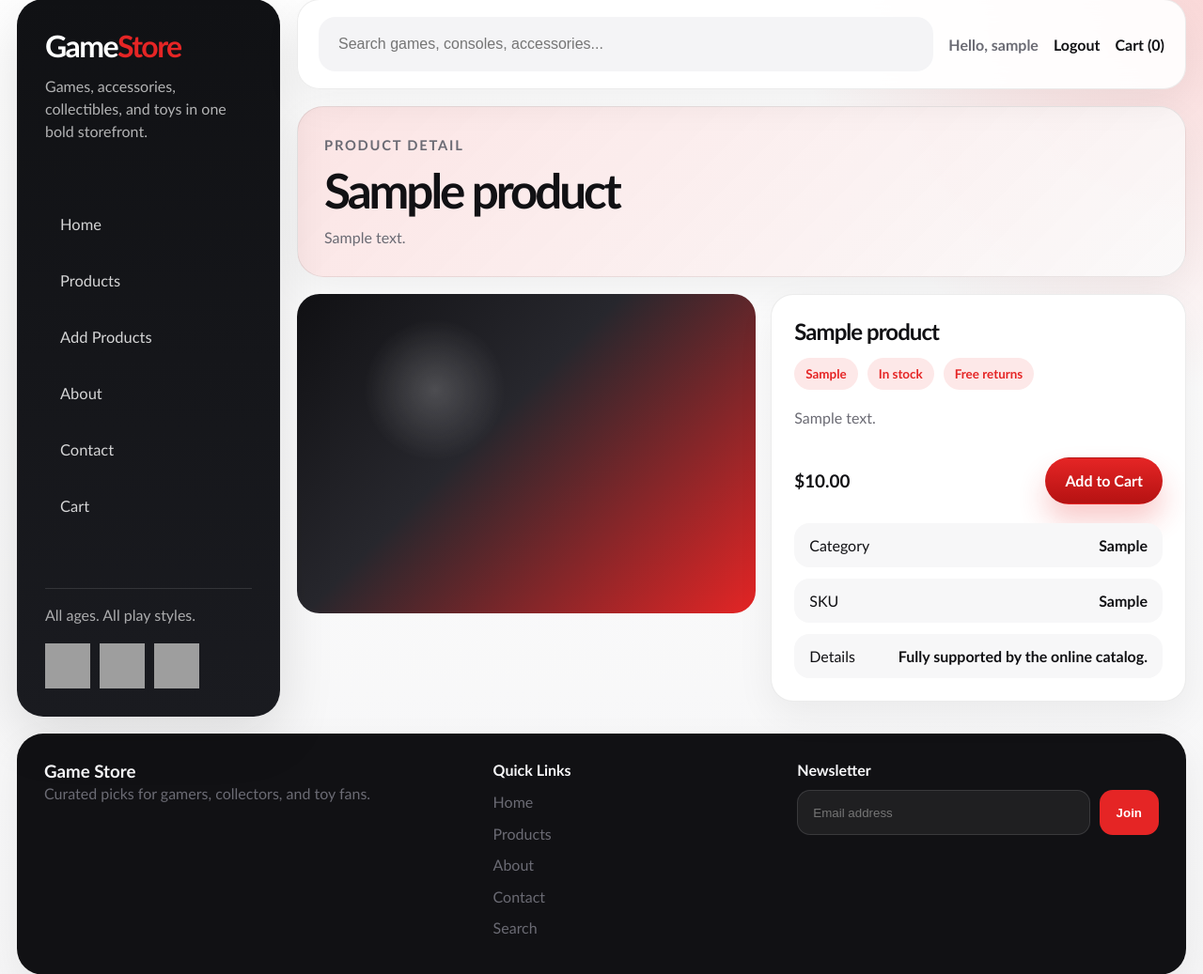
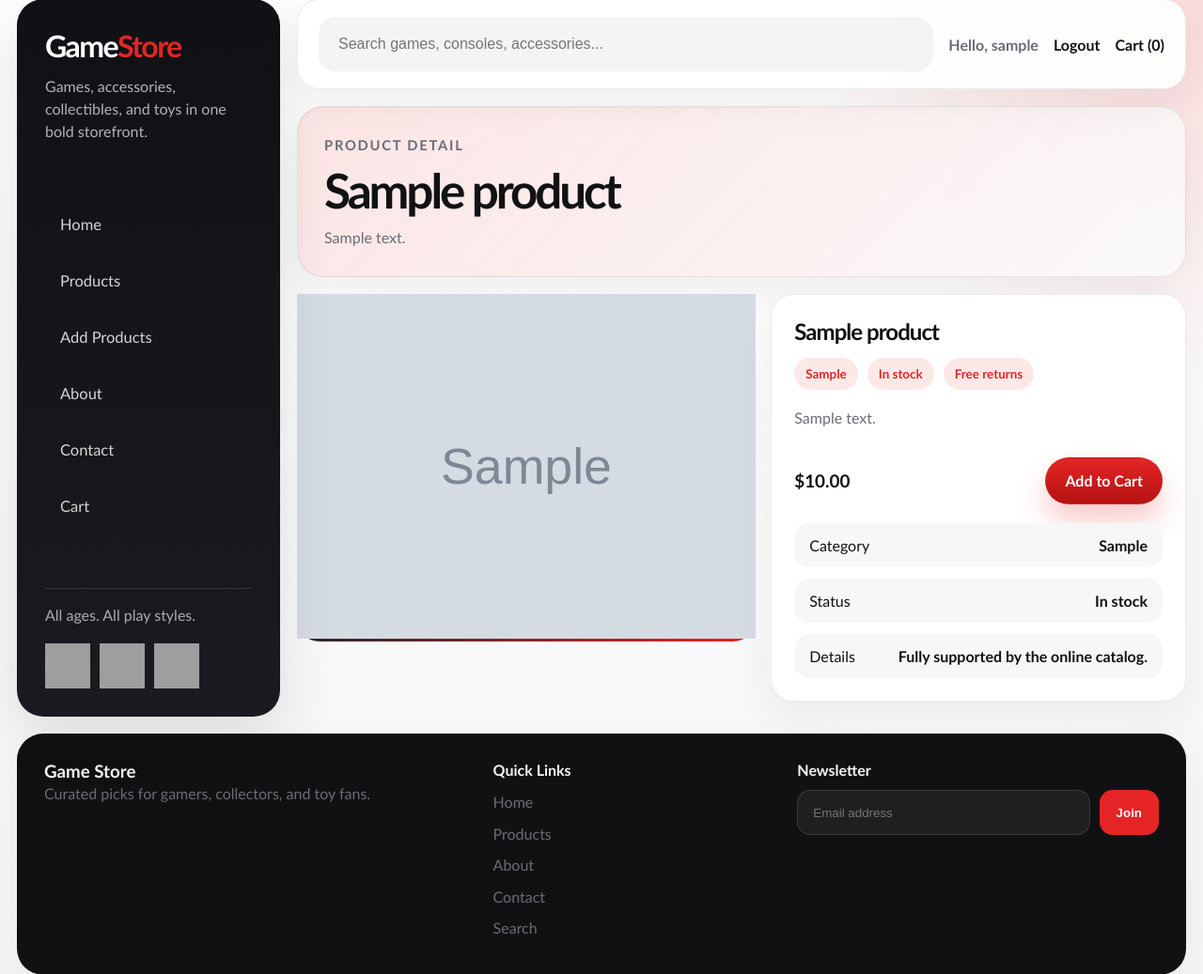
Before and after one commit to malakafifii/Web-Programming--Game-Store, a PHP site: the page made by Game Store/ptoduct.php in a window 1280 px wide. Shown: the part 19-1056 px from the top of the page at 94% size. Run offline with PHP 8.4, Linux system fonts and the light colour scheme; the visitor is signed in with stand-in values (Sample User, id 1); tables that the repository leaves empty hold one stand-in row (values such as "Sample post"); grey boxes marked "Sample" are stand-in pictures; grey boxes are pictures that could not be loaded.

Commit message:
fixed adding items, added images to items

```diff
--- a/Game Store/db_schema.sql
+++ b/Game Store/db_schema.sql
@@ -6,11 +6,11 @@ CREATE TABLE products (
     id INT AUTO_INCREMENT PRIMARY KEY,
     slug VARCHAR(100) NOT NULL UNIQUE,
     name VARCHAR(255) NOT NULL,
-    short_description VARCHAR(255) NOT NULL,
     description TEXT NOT NULL,
     price DECIMAL(10,2) NOT NULL,
     category VARCHAR(100) NOT NULL,
-    sku VARCHAR(100) DEFAULT NULL,
+    image VARCHAR(255) DEFAULT NULL,
+    stock_status ENUM('in_stock','out_of_stock') NOT NULL DEFAULT 'in_stock',
     created_at TIMESTAMP DEFAULT CURRENT_TIMESTAMP
 ) ENGINE=InnoDB DEFAULT CHARSET=utf8mb4;
 
--- a/Game Store/includes/db.php
+++ b/Game Store/includes/db.php
@@ -83,10 +83,10 @@ function getProductById(int $id): ?array
 
 function searchProducts(string $query): array
 {
-    $sql = 'SELECT * FROM products WHERE name LIKE :q1 OR short_description LIKE :q2 OR description LIKE :q3 ORDER BY id ASC';
+    $sql = 'SELECT * FROM products WHERE name LIKE :q OR description LIKE :q ORDER BY id ASC';
     $stmt = db()->prepare($sql);
     $param = '%' . $query . '%';
-    $stmt->execute(['q1' => $param, 'q2' => $param, 'q3' => $param]);
+    $stmt->execute(['q' => $param]);
     return $stmt->fetchAll();
 }
 
@@ -198,19 +198,16 @@ function makeUniqueSlug(string $value): string
 function createProduct(array $productData): int
 {
     $name = trim($productData['name'] ?? '');
-    $shortDescription = trim($productData['short_description'] ?? '');
     $description = trim($productData['description'] ?? '');
     $price = (float) ($productData['price'] ?? 0);
     $category = trim($productData['category'] ?? '');
-    $sku = trim($productData['sku'] ?? '');
     $slug = trim($productData['slug'] ?? '');
 
-    // ✅ NEW FIELDS FIXED
     $image = $productData['image'] ?? null;
     $stockStatus = $productData['stock_status'] ?? 'in_stock';
 
-    if ($name === '' || $shortDescription === '' || $description === '' || $category === '') {
-        throw new InvalidArgumentException('All product fields except SKU are required.');
+    if ($name === '' || $description === '' || $category === '') {
+        throw new InvalidArgumentException('Name, description, category and price are required.');
     }
 
     if ($price <= 0) {
@@ -225,19 +222,17 @@ function createProduct(array $productData): int
 
     $stmt = db()->prepare(
         'INSERT INTO products
-        (slug, name, short_description, description, price, category, sku, image, stock_status)
+        (slug, name, description, price, category, image, stock_status)
         VALUES
-        (:slug, :name, :short_description, :description, :price, :category, :sku, :image, :stock_status)'
+        (:slug, :name, :description, :price, :category, :image, :stock_status)'
     );
 
     $stmt->execute([
         'slug' => $slug,
         'name' => $name,
-        'short_description' => $shortDescription,
         'description' => $description,
         'price' => $price,
         'category' => $category,
-        'sku' => $sku !== '' ? $sku : null,
         'image' => $image,
         'stock_status' => $stockStatus,
     ]);
--- a/Game Store/index.php
+++ b/Game Store/index.php
@@ -62,10 +62,12 @@
                 if (!empty($featuredProducts)):
                     foreach ($featuredProducts as $product): ?>
                         <article class="product-card">
-                            <div class="product-art"></div>
+                            <div class="product-art">
+                                <img src="<?php echo !empty($product['image']) ? htmlspecialchars($product['image']) : 'images/thumbnail.png'; ?>" alt="<?php echo htmlspecialchars($product['name']); ?>" style="width:100%;height:100%;object-fit:cover;">
+                            </div>
                             <div class="product-copy">
                                 <h3><?php echo htmlspecialchars($product['name']); ?></h3>
-                                <p><?php echo htmlspecialchars($product['short_description']); ?></p>
+                                <p><?php echo htmlspecialchars(mb_substr($product['description'], 0, 120)); ?></p>
                                 <div class="product-meta">
                                     <span class="price">$<?php echo number_format($product['price'], 2); ?></span>
                                     <a href="ptoduct.php?id=<?php echo urlencode($product['slug']); ?>" class="btn btn-small">View</a>
--- a/Game Store/products.php
+++ b/Game Store/products.php
@@ -32,10 +32,12 @@
 				<?php if (!empty($catalog)): ?>
 					<?php foreach ($catalog as $item): ?>
 						<article class="product-card">
-							<div class="product-art"></div>
+							<div class="product-art">
+								<img src="<?php echo !empty($item['image']) ? htmlspecialchars($item['image']) : 'images/thumbnail.png'; ?>" alt="<?php echo htmlspecialchars($item['name']); ?>" style="width:100%;height:100%;object-fit:cover;">
+							</div>
 							<div class="product-copy">
 								<h3><?php echo htmlspecialchars($item['name']); ?></h3>
-								<p><?php echo htmlspecialchars($item['short_description']); ?></p>
+								<p><?php echo htmlspecialchars(mb_substr($item['description'], 0, 140)); ?></p>
 								<div class="badge-row">
 									<span class="badge"><?php echo htmlspecialchars($item['category']); ?></span>
 								</div>
--- a/Game Store/ptoduct.php
+++ b/Game Store/ptoduct.php
@@ -18,16 +18,18 @@
 		<section class="page-hero">
 			<p class="eyebrow">Product detail</p>
 			<h1><?php echo htmlspecialchars($product['name']); ?></h1>
-			<p><?php echo htmlspecialchars($product['short_description']); ?></p>
+			<p><?php echo htmlspecialchars(mb_substr($product['description'], 0, 180)); ?></p>
 		</section>
 
 		<section class="product-detail">
-			<div class="detail-art"></div>
+			<div class="detail-art">
+				<img src="<?php echo !empty($product['image']) ? htmlspecialchars($product['image']) : 'images/thumbnail.png'; ?>" alt="<?php echo htmlspecialchars($product['name']); ?>" style="width:100%;height:auto;object-fit:contain;">
+			</div>
 			<article class="panel">
 				<h2><?php echo htmlspecialchars($product['name']); ?></h2>
 				<div class="badge-row">
 					<span class="badge"><?php echo htmlspecialchars($product['category']); ?></span>
-					<span class="badge">In stock</span>
+					<span class="badge"><?php echo ($product['stock_status'] ?? 'in_stock') === 'in_stock' ? 'In stock' : 'Out of stock'; ?></span>
 					<span class="badge">Free returns</span>
 				</div>
 				<p><?php echo nl2br(htmlspecialchars($product['description'])); ?></p>
@@ -37,7 +39,7 @@
 				</div>
 				<ul class="stack-list">
 					<li><span>Category</span><strong><?php echo htmlspecialchars($product['category']); ?></strong></li>
-					<li><span>SKU</span><strong><?php echo htmlspecialchars($product['sku']); ?></strong></li>
+					<li><span>Status</span><strong><?php echo ($product['stock_status'] ?? 'in_stock') === 'in_stock' ? 'In stock' : 'Out of stock'; ?></strong></li>
 					<li><span>Details</span><strong>Fully supported by the online catalog.</strong></li>
 				</ul>
 			</article>
--- a/Game Store/search.php
+++ b/Game Store/search.php
@@ -24,10 +24,12 @@
 					<?php else:
 						foreach ($results as $product): ?>
 							<article class="product-card">
-								<div class="product-art"></div>
+								<div class="product-art">
+									<img src="<?php echo !empty($product['image']) ? htmlspecialchars($product['image']) : 'images/thumbnail.png'; ?>" alt="<?php echo htmlspecialchars($product['name']); ?>" style="width:100%;height:100%;object-fit:cover;">
+								</div>
 								<div class="product-copy">
 									<h3><?php echo htmlspecialchars($product['name']); ?></h3>
-									<p><?php echo htmlspecialchars($product['short_description']); ?></p>
+									<p><?php echo htmlspecialchars(mb_substr($product['description'], 0, 140)); ?></p>
 									<div class="product-meta">
 										<span class="price">$<?php echo number_format($product['price'], 2); ?></span>
 										<a href="ptoduct.php?id=<?php echo urlencode($product['slug']); ?>" class="btn btn-small">View</a>
```
Also changed, not shown: Game Store/admin.php (+6 -3 lines), Game Store/uploads/1778332708_ChatGPT Image May 9, 2026, 03_30_46 PM.png (added), Game Store/uploads/1778332999_1778331024_ps5.jpeg (added), Game Store/uploads/1778333139_ChatGPT Image May 9, 2026, 03_30_46 PM.png (added).
